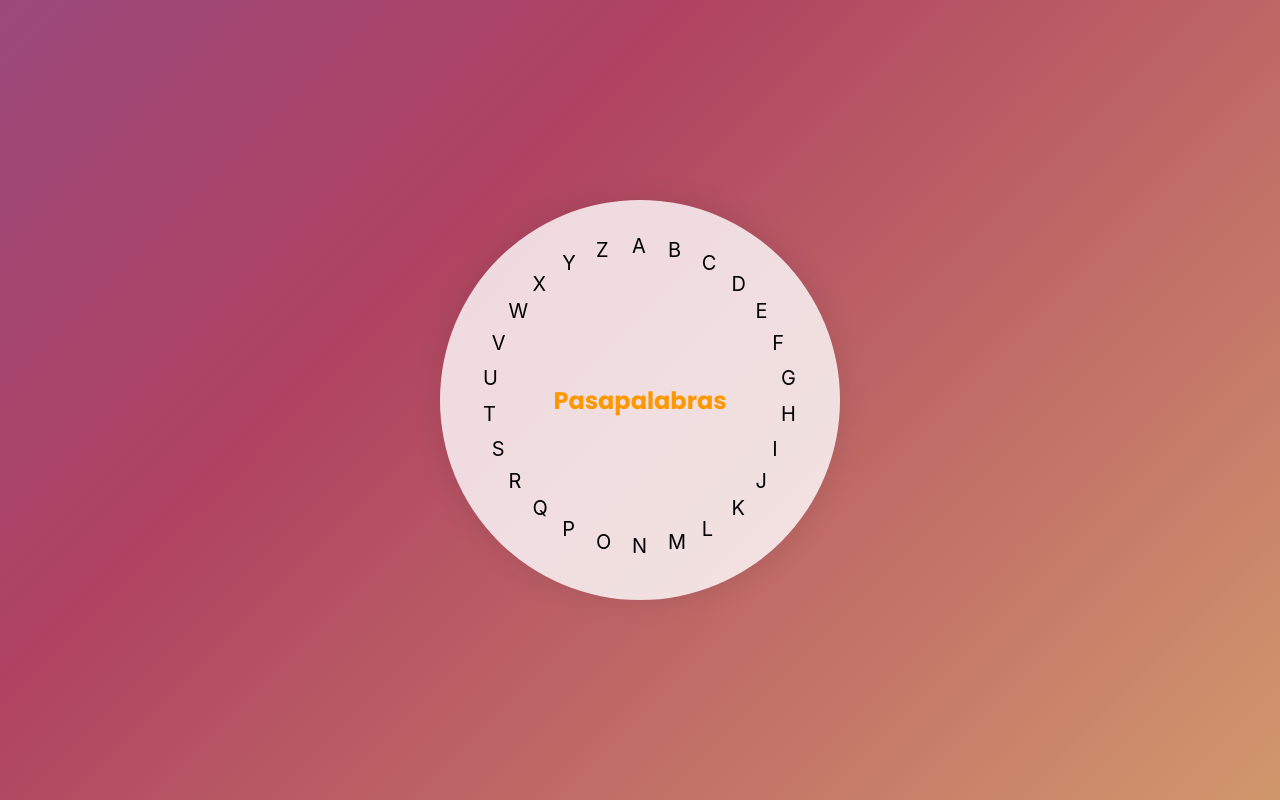
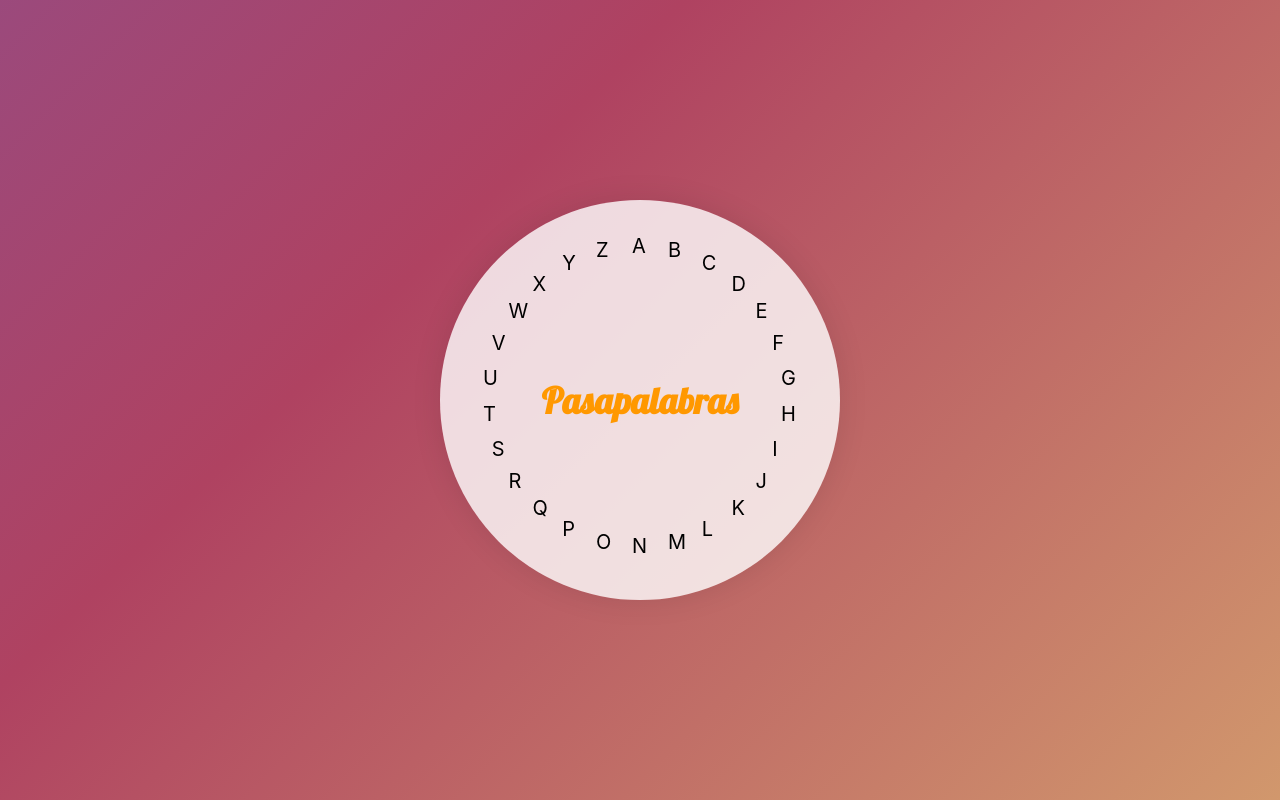
Before and after one commit to wilterdiaz/pasapalabras, a React (Create React App) app: page / in a window 1280 px wide. Built offline with nearby package versions, Linux system fonts and the light colour scheme.

Commit message:
mejoras en fuente

```diff
--- a/src/Componets/AlphabetRoulette.css
+++ b/src/Componets/AlphabetRoulette.css
@@ -1,5 +1,5 @@
 /* AlphabetRoulette.css */
-@import url('https://fonts.googleapis.com/css2?family=Poppins:wght@400;700&display=swap');
+@import url('https://fonts.googleapis.com/css2?family=Lobster&family=Poppins:wght@400;700&display=swap');
 
 .roulette-container {
   display: flex;
@@ -29,7 +29,7 @@
   position: relative;
   width: 400px;
   height: 400px;
-  background: rgba(255, 255, 255, 0.8); /* Fondo blanco translúcido más sólido */
+  background: rgba(255, 255, 255, 0.8);
   border-radius: 50%;
   display: flex;
   align-items: center;
@@ -52,7 +52,7 @@
   padding-right: 12px;
   padding-top: 4px;
   padding-bottom: 5px;
-  transform: translate(-50%, -50%); /* Centrar las letras respecto al círculo */
+  transform: translate(-50%, -50%);
 }
 
 .letter.selected {
@@ -62,10 +62,10 @@
 }
 
 .roulette .center-text {
-  font-family: 'Poppins', sans-serif;
-  font-size: 24px;
+  font-family: 'Lobster', cursive;
+  font-size: 36px;
   font-weight: bold;
-  color: #ff9800; /* Naranja */
+  color: #ff9800;
   position: absolute;
   text-align: center;
 }
```
